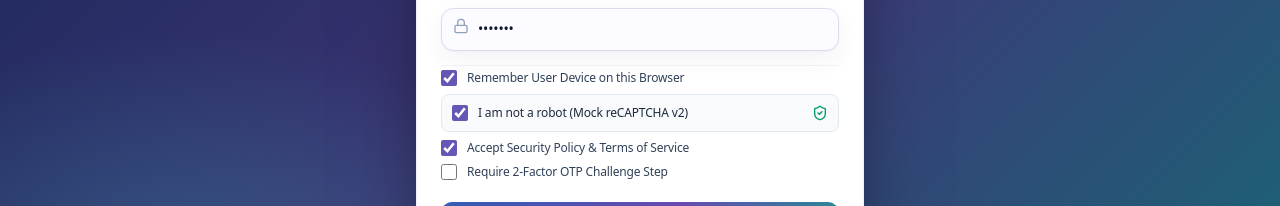
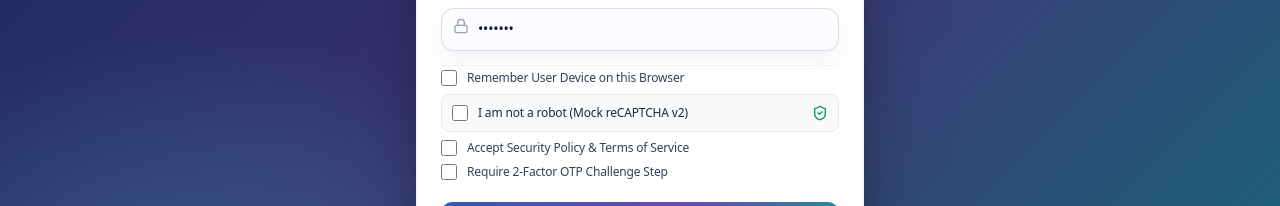
Before and after one commit to TGDJ-demo/TGBANK, a React (Vite) app: page / in a window 1280 px wide. Shown: the part 423-629 px from the top of the page. Built offline with nearby package versions, Linux system fonts and the light colour scheme.

Commit message:
captcha box

```diff
--- a/src/components/LoginPage.tsx
+++ b/src/components/LoginPage.tsx
@@ -29,9 +29,9 @@ export const LoginPage: React.FC = () => {
   const [selectedPersonaKey, setSelectedPersonaKey] = useState<string>('customer');
 
   // Selenium-compatible Checkbox states (explicit boolean)
-  const [rememberMe, setRememberMe] = useState<boolean>(true);
-  const [captchaChecked, setCaptchaChecked] = useState<boolean>(true);
-  const [termsAgreed, setTermsAgreed] = useState<boolean>(true);
+  const [rememberMe, setRememberMe] = useState<boolean>(false);
+  const [captchaChecked, setCaptchaChecked] = useState<boolean>(false);
+  const [termsAgreed, setTermsAgreed] = useState<boolean>(false);
   const [requireMfa, setRequireMfa] = useState<boolean>(false);
 
   // Flow states
```
